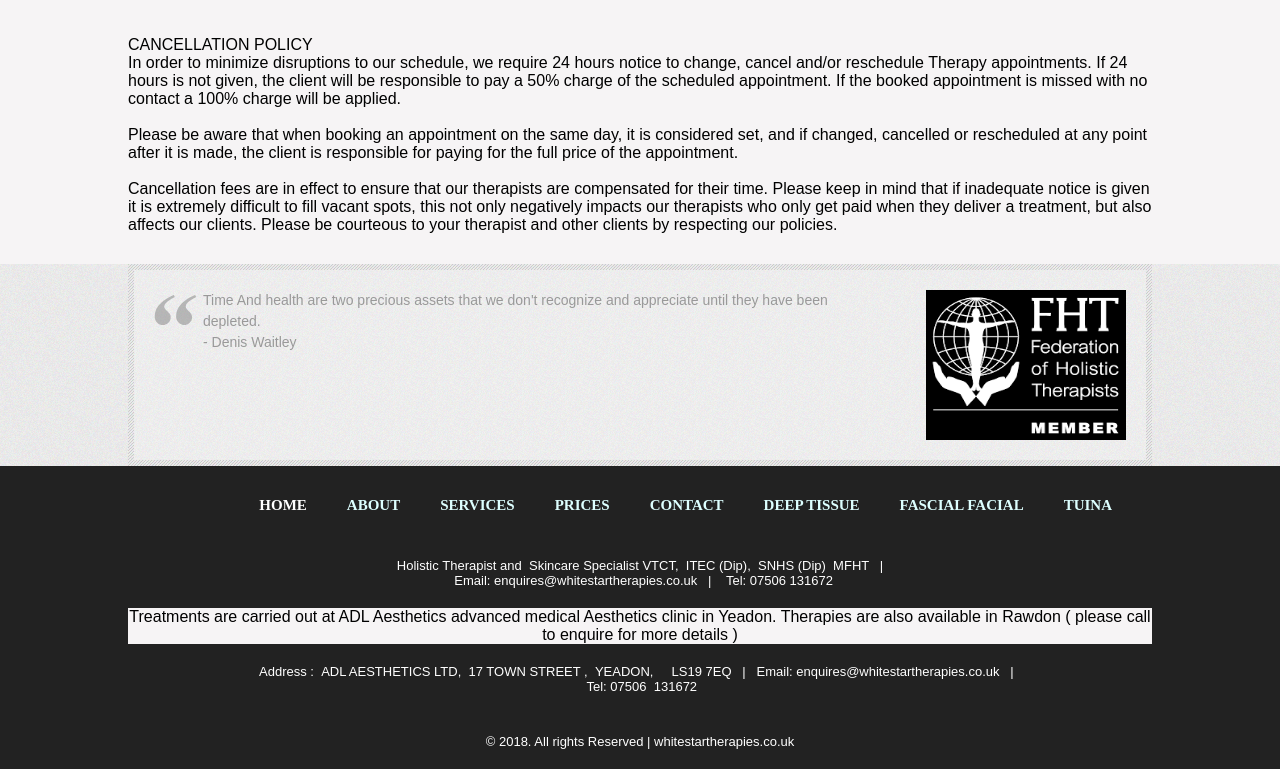
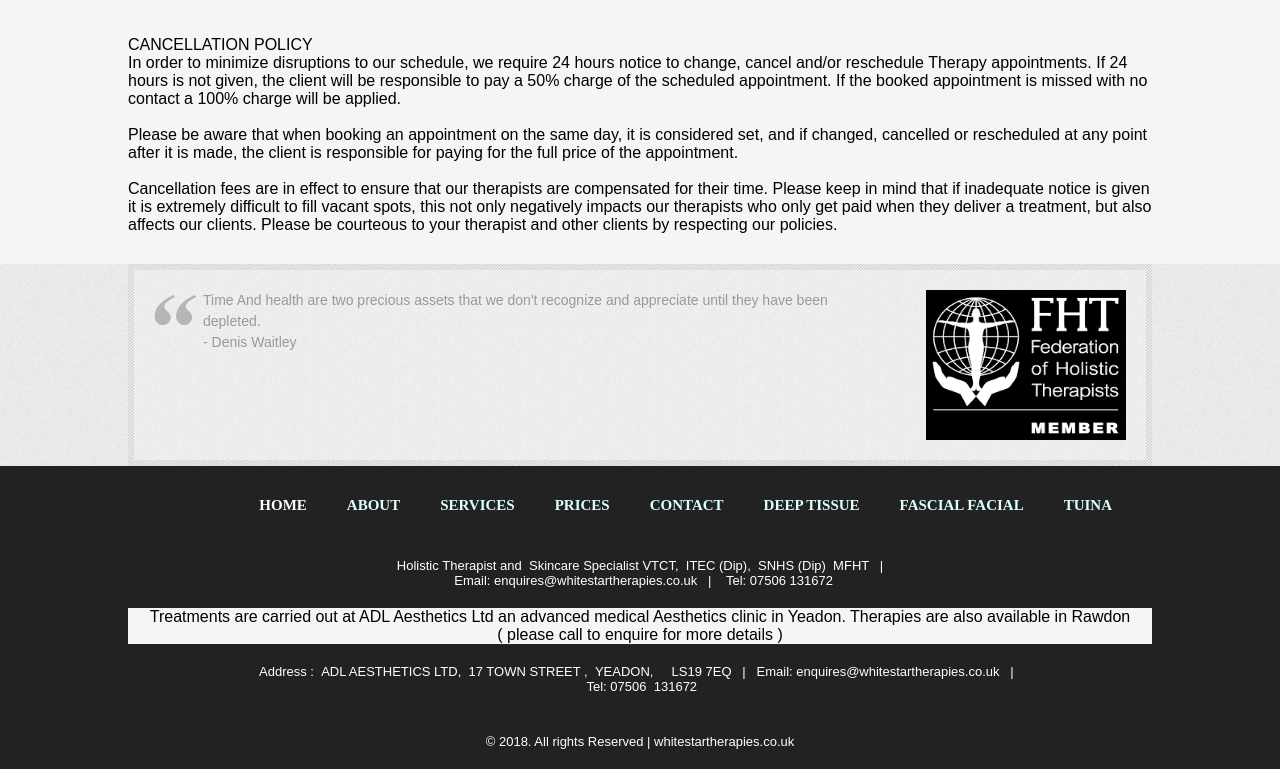
Before and after one commit to Cocoacat/whitestartherapies, a plain HTML site: page prices.html in a window 1280 px wide. Shown: the part 3574-4343 px from the top of the page. Drawn offline with Linux system fonts and the light colour scheme; a script that the page names is missing; some icons are missing; files whose address does not match are found by name.

Commit message:
initial commit

```diff
--- a/prices.html
+++ b/prices.html
@@ -301,7 +301,7 @@ Quantum-Breath may be used as either a standalone therapy or combined with other
 
         <div class="copy">
                          <p>Holistic&nbsp;Therapist and&nbsp; Skincare Specialist VTCT,&nbsp; ITEC (Dip),&nbsp; SNHS (Dip)&nbsp; MFHT &nbsp;  | <br>&nbsp;  Email: enquires@whitestartherapies.co.uk &nbsp;  | &nbsp;  <span class="nowrap"><i class="fa fa-phone"></i>&nbsp;Tel: 07506&nbsp;131672</span></p> </div><div class="content"><div class="top-grid">
-Treatments are carried out at ADL Aesthetics advanced medical Aesthetics clinic in Yeadon. Therapies are also available in Rawdon  (&nbsp;please call to enquire for more details&nbsp;) </div></div>
+Treatments are carried out at ADL Aesthetics Ltd an advanced medical Aesthetics clinic in Yeadon. Therapies are also available in Rawdon  (&nbsp;please call to enquire for more details&nbsp;) </div></div>
 	<div class="wrap">
 	<div class="copy">
 			<p>Address&nbsp;:&nbsp;&nbsp;ADL AESTHETICS LTD,&nbsp;&nbsp;17 TOWN STREET ,&nbsp;&nbsp;YEADON,&nbsp; &nbsp;&nbsp; LS19 7EQ &nbsp;  | &nbsp;  Email: enquires@whitestartherapies.co.uk  &nbsp;  | &nbsp;  <span class="nowrap"><i class="fa fa-phone"></i>&nbsp;Tel: 07506&nbsp; 131672</span>
```
